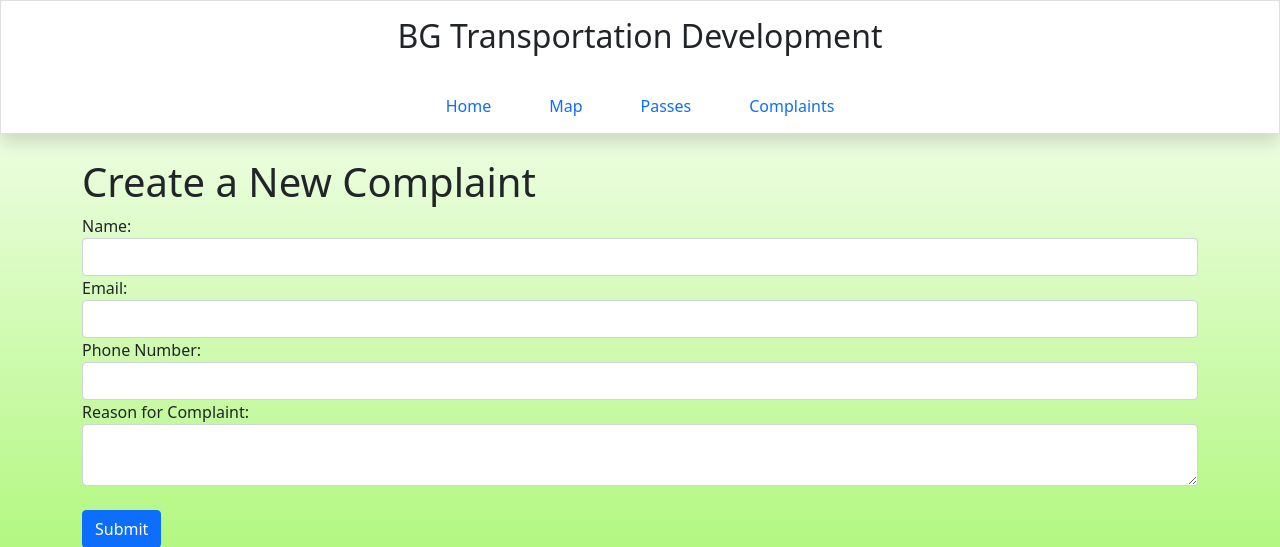
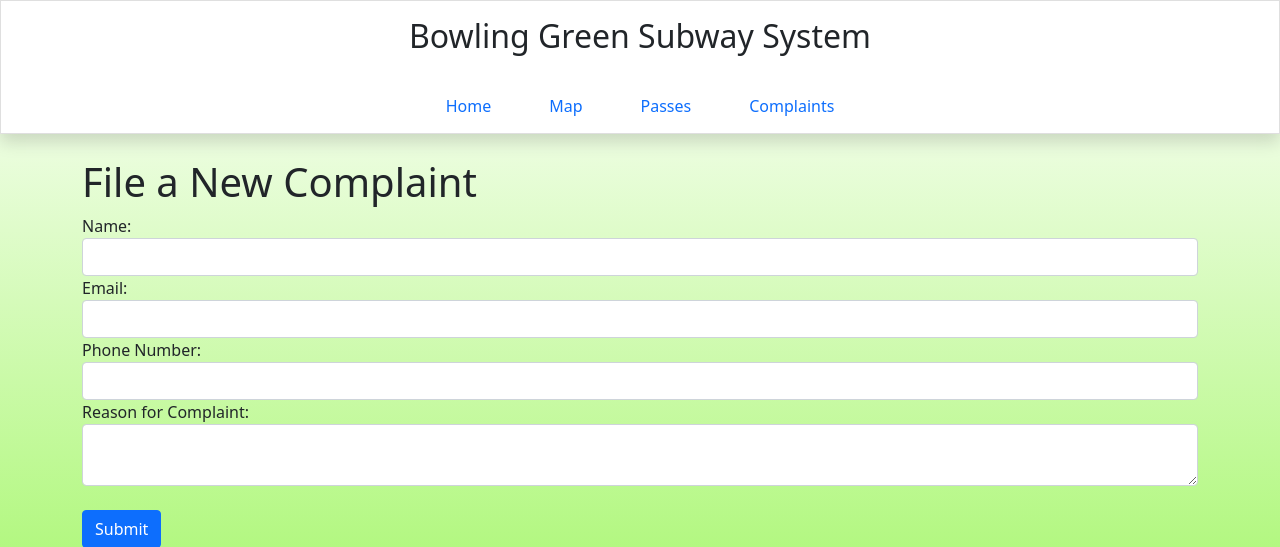
Before and after one commit to cylissama/imaginebgky_hackathon_2024, a Django app: page /complaints/ in a window 1280 px wide. Shown: the top 547 px of the page. Run offline with Django 5.2, Linux system fonts and the light colour scheme.

Commit message:
minor updates

```diff
--- a/hack_site/home/templates/home/complaints.html
+++ b/hack_site/home/templates/home/complaints.html
@@ -1,6 +1,6 @@
 {% extends 'home/base.html' %}
 {% block content %}
-<h1>Create a New Complaint</h1>
+<h1>File a New Complaint</h1>
 <form method="post" class="form">
     {% csrf_token %}
     <div class="form-group">
--- a/hack_site/home/templates/home/header.html
+++ b/hack_site/home/templates/home/header.html
@@ -12,7 +12,7 @@
         <header class="mb-4">
             <div class="row">
                 <div class="card col-12 shadow" style="border-radius: 0px;">
-                    <h2 class="py-3" style="text-align: center;">BG Transportation Development</h2>
+                    <h2 class="py-3" style="text-align: center;">Bowling Green Subway System</h2>
                     <ul class="nav nav-pills justify-content-center">
                         <li class="nav-item btn"><a href="{% url 'home' %}" class="nav-link" aria-current="page">Home</a></li>
                         <li class="nav-item btn"><a href="{% url 'map_view' %}" class="nav-link">Map</a></li>
--- a/hack_site/home/templates/home/index.html
+++ b/hack_site/home/templates/home/index.html
@@ -127,7 +127,7 @@
                     <li>
                         <span class="icon-link mb-1">
                             <svg class="bi" width="16" height="16"><use xlink:href="#arrow-right-circle"/></svg>
-                            Bootstrap for styling 😎
+                            Bootstrap for styling
                         </span>
                     </li>
 
--- a/hack_site/home/templates/home/map.html
+++ b/hack_site/home/templates/home/map.html
@@ -19,7 +19,7 @@
 
 <div class="card shadow" style="border-radius: 20px;">
 <body>
-    <h1 style="text-align: center; margin-top: 10px; margin-bottom: 10px;">Map of Bowling Green, KY</h1>
+    <h1 style="text-align: center; margin-top: 10px; margin-bottom: 10px;">Subway Routes</h1>
     <div id="map"></div>
     <script>
         var map = L.map('map').setView([36.9903, -86.4436], 13);
```
Also changed, not shown: hack_site/db.sqlite3.
